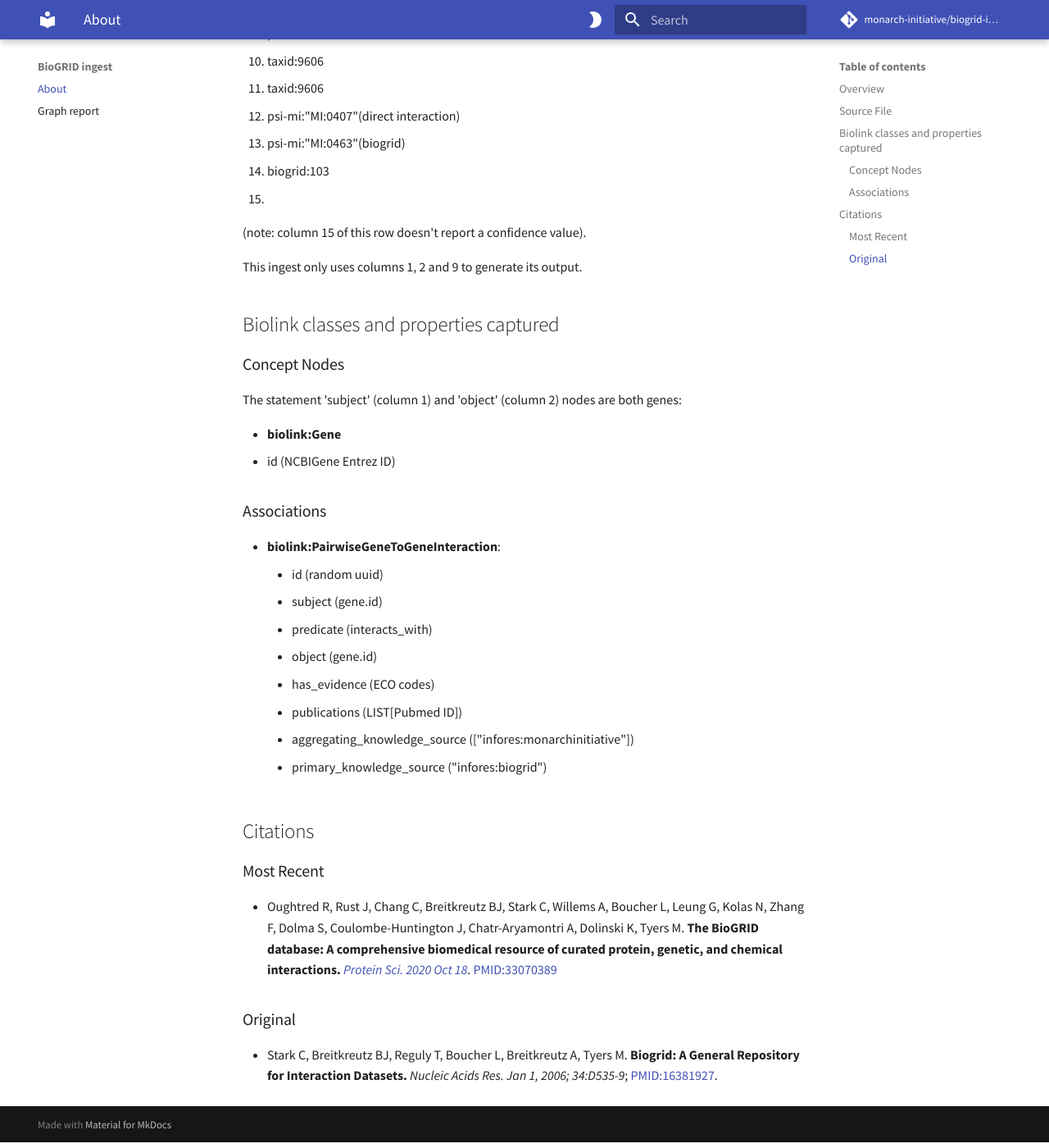
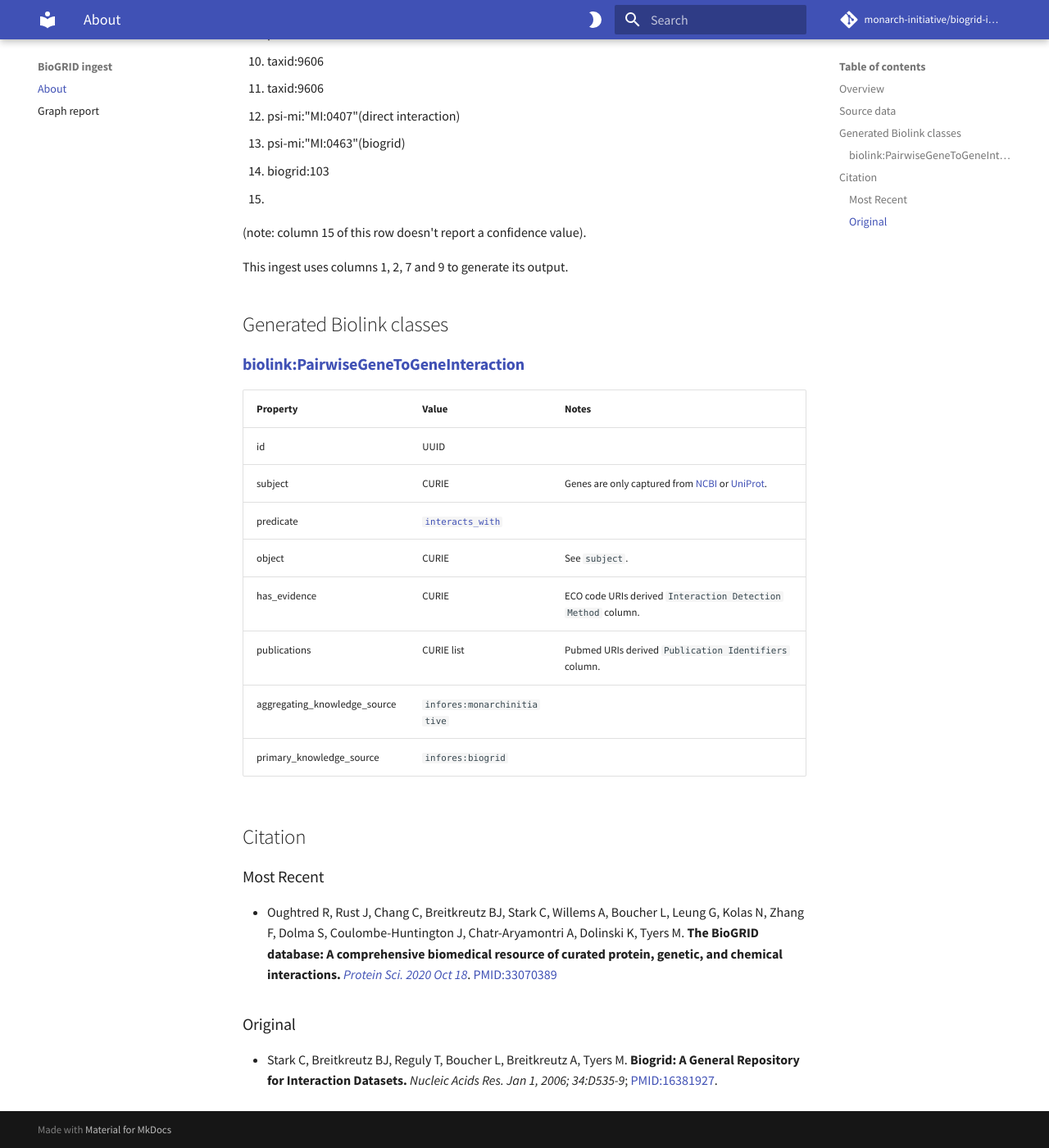
Before and after one commit to monarch-initiative/biogrid-ingest, an MkDocs documentation site: the page built from docs/index.md, in a window 1280 px wide and 1400 px high, scrolled down 1567 px. Shown: the whole window at 82% size. Built offline with MkDocs 1.6.1 and Material for MkDocs 9.7.7, drawn with Linux system fonts in a browser that asks for light colours; some web fonts are replaced; comment, search, counter and statistics services are not loaded; some of the changed text lies outside the part shown.

Commit message:
More documentation tweaks
Biggest change: create a table to show the captured Biolink classes
rather than a bulleted list.

```diff
--- a/docs/index.md
+++ b/docs/index.md
@@ -1,10 +1,10 @@
-# BioGRID
+# BioGRID ingest
 
 ## Overview
 
 [BioGRID](https://thebiogrid.org/) is a database of Protein, Genetic and Chemical Interactions, a biomedical interaction repository with data compiled through comprehensive curation efforts. The current index searches thousands of publications extracting millions of protein and genetic interactions, thousands of chemical interactions and over a million post translational modifications from major model organism species.
 
-## Source File
+## Source data
 
 Data columns (defined [here](https://wiki.thebiogrid.org/doku.php/psi_mitab_file)) in the [Bulk BioGrid data file](https://downloads.thebiogrid.org/File/BioGRID/Release-Archive/BIOGRID-4.4.226/BIOGRID-ALL-4.4.226.mitab.zip) are as follows:
 
@@ -44,30 +44,23 @@ with a typical row looking like:
 
 (note: column 15 of this row doesn't report a confidence value).
 
-This ingest only uses columns 1, 2 and 9 to generate its output.
+This ingest uses columns 1, 2, 7 and 9 to generate its output.
 
-## Biolink classes and properties captured
+## Generated Biolink classes
 
-### Concept Nodes
+### **[biolink:PairwiseGeneToGeneInteraction](https://biolink.github.io/biolink-model/PairwiseGeneToGeneInteraction/)**
+| Property | Value | Notes |
+| -------- | ----- | ----- |
+| id | UUID ||
+| subject | CURIE | Genes are only captured from [NCBI](https://bioregistry.io/registry/ncbigene) or [UniProt](https://bioregistry.io/registry/uniprot). |
+| predicate | [`interacts_with`](https://biolink.github.io/biolink-model/interacts_with/) ||
+| object | CURIE | See `subject`. |
+| has_evidence | CURIE | ECO code URIs derived `Interaction Detection Method` column. |
+| publications | CURIE list | Pubmed URIs derived `Publication Identifiers` column. |
+| aggregating_knowledge_source | `infores:monarchinitiative` ||
+| primary_knowledge_source | `infores:biogrid` ||
 
-The statement 'subject' (column 1) and 'object' (column 2) nodes are both genes:
-
-* **biolink:Gene**
-  * id (NCBIGene Entrez ID)
-
-### Associations
-
-* **biolink:PairwiseGeneToGeneInteraction**:
-    * id (random uuid)
-    * subject (gene.id)
-    * predicate (interacts_with)
-    * object (gene.id)
-    * has_evidence (ECO codes)
-    * publications (LIST[Pubmed ID])
-    * aggregating_knowledge_source (["infores:monarchinitiative"])
-    * primary_knowledge_source ("infores:biogrid")
-
-## Citations
+## Citation
 
 ### Most Recent
 
```
